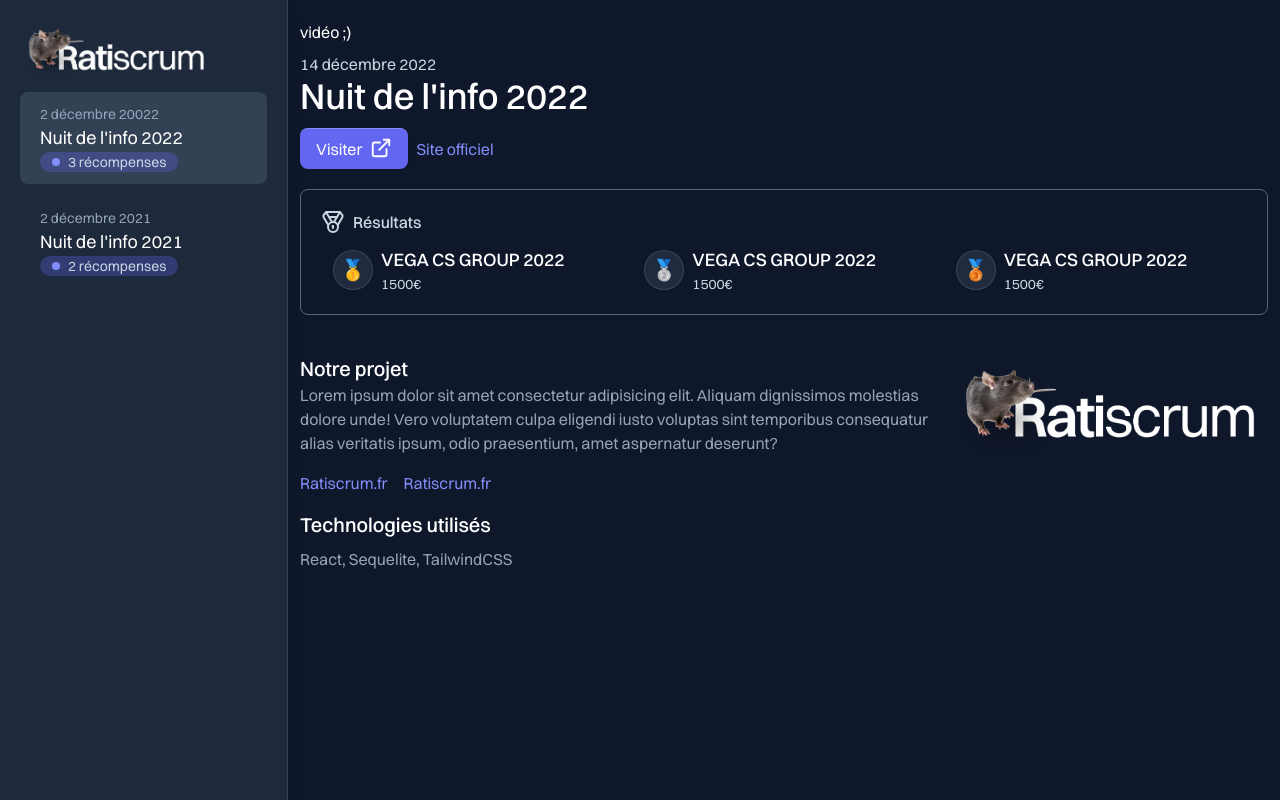
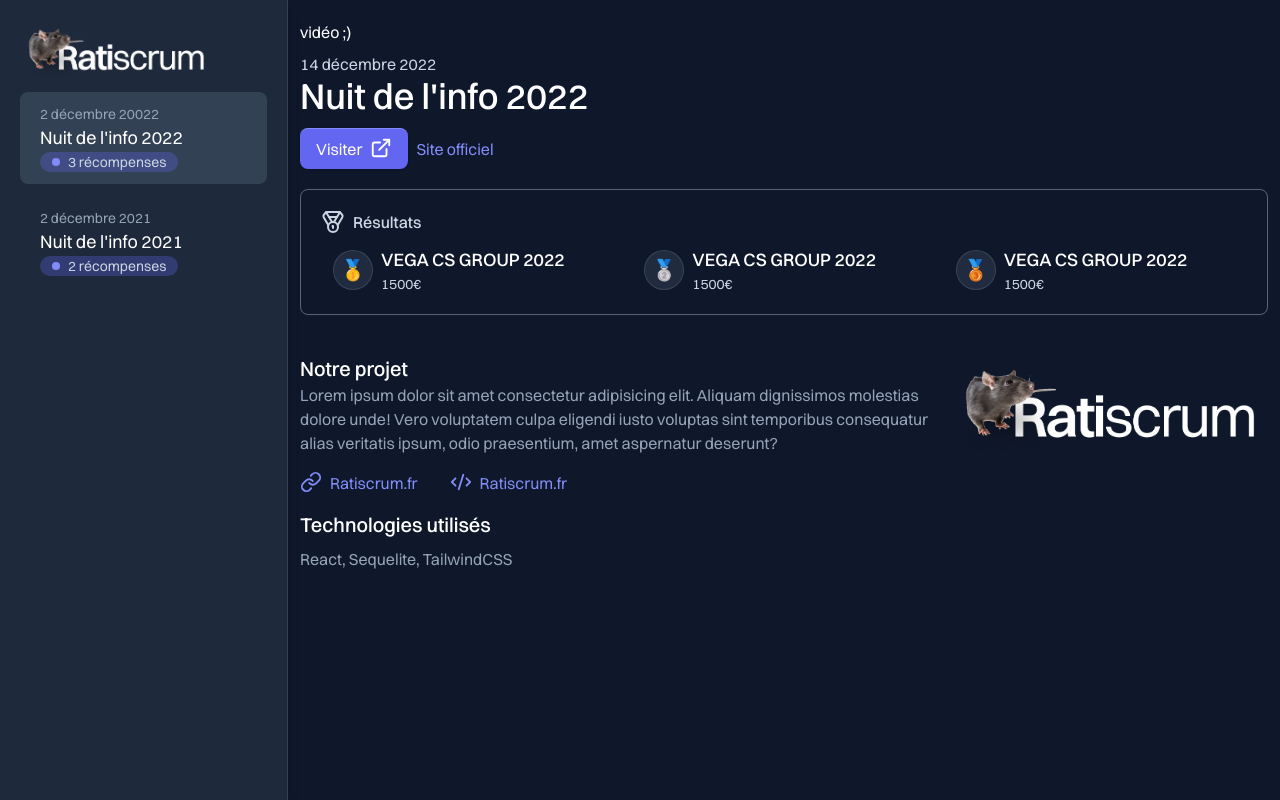
Before and after one commit to FranckG28/ratiscrum, a Next.js app: page / in a window 1280 px wide. Built offline with nearby package versions, Linux system fonts and the light colour scheme.

Commit message:
Project link icon added

```diff
--- a/src/app/page.tsx
+++ b/src/app/page.tsx
@@ -3,9 +3,7 @@
 import Image from "next/image";
 import Link from "next/link";
 import RatiscrumLogo from "/public/rts-logo.png";
-import { ExternalLink } from "lucide-react";
-import { Medal } from "lucide-react";
-
+import { ExternalLink, Medal, Link as LinkIcon, Code2 } from "lucide-react";
 export default function Home() {
   return (
     <div className="flex flex-col gap-2 py-5">
@@ -62,11 +60,13 @@
             </p>
           </div>
 
-          <div className="flex gap-4">
+          <div className="flex gap-8">
             <Button style="flat" href="/">
+              <LinkIcon size={22} />
               Ratiscrum.fr
             </Button>
             <Button style="flat" href="/">
+              <Code2 size={22} />
               Ratiscrum.fr
             </Button>
           </div>
```
